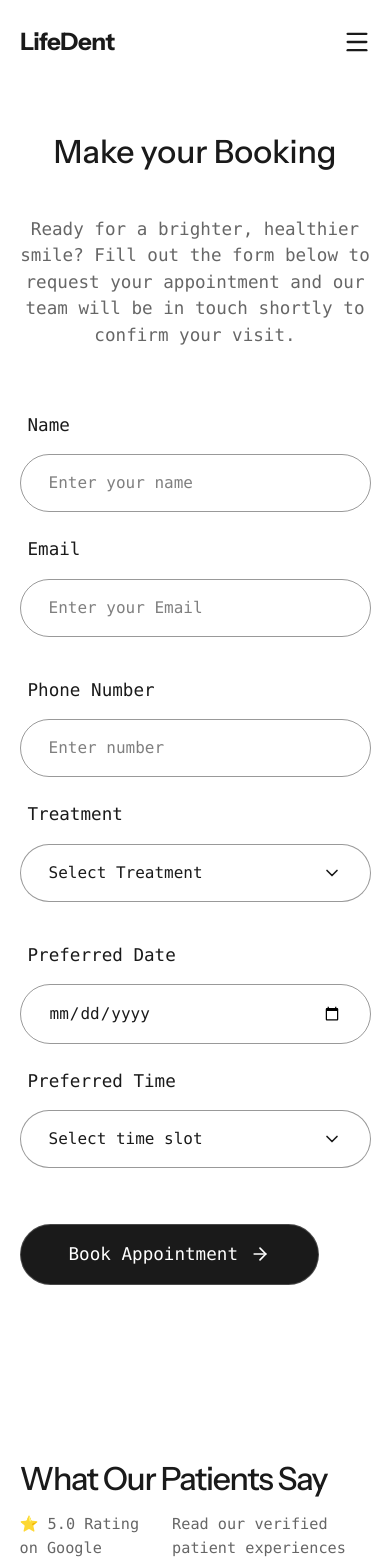
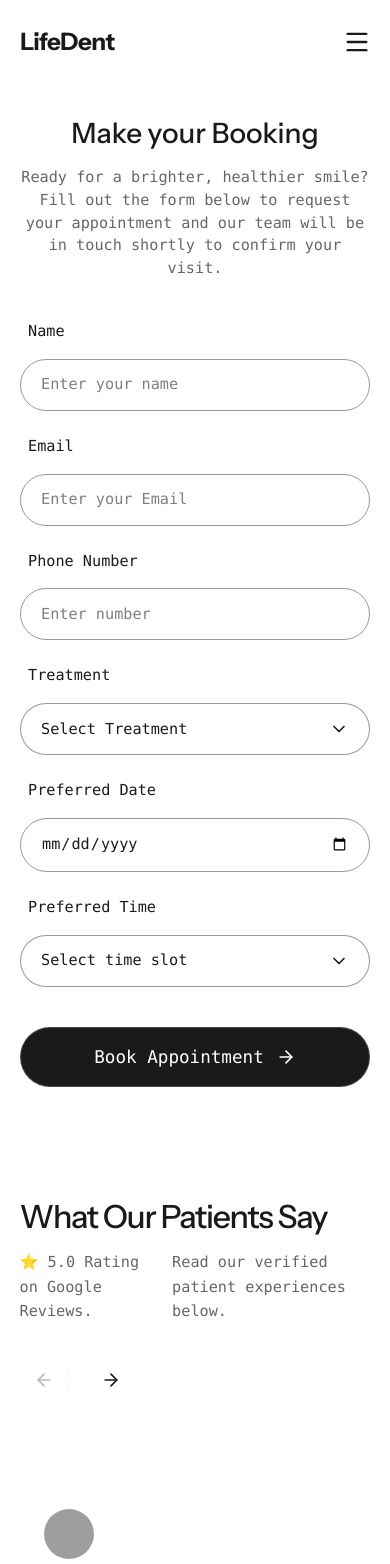
Before and after one commit to darlain71/dentist-site, a React (Vite) app: page /#/booking in a window 390 px wide. Shown: the top 1564 px of the page. Built offline with nearby package versions, Linux system fonts and the light colour scheme; grey boxes are pictures that could not be loaded; a web font is replaced by a local one.

Commit message:
Fix booking page mobile responsiveness

```diff
--- a/src/index.css
+++ b/src/index.css
@@ -3256,7 +3256,7 @@ img {
 
 @media (max-width: 768px) {
   .booking-form-section {
-    padding-top: 8rem;
+    padding: 7rem 1.25rem 4rem;
   }
 
   .form-row-modern {
@@ -3265,7 +3265,59 @@ img {
   }
 
   .booking-form-title {
-    font-size: 2rem;
+    font-size: 1.75rem;
+    margin-bottom: 0.75rem;
+  }
+
+  .booking-form-subtitle {
+    font-size: 0.95rem;
     margin-bottom: 2.5rem;
   }
-}
+
+  .booking-form-modern {
+    gap: 1.5rem;
+  }
+
+  .form-col-modern input,
+  .form-col-modern select,
+  .custom-select-trigger {
+    padding: 0.85rem 1.25rem;
+    font-size: 0.95rem;
+  }
+
+  .form-col-modern label,
+  .custom-select-container label {
+    font-size: 0.95rem;
+  }
+
+  .modern-book-btn {
+    width: 100%;
+    justify-content: center;
+    padding: 1rem 2rem;
+  }
+
+  .form-footer-modern {
+    justify-content: stretch;
+  }
+
+  .custom-select-options {
+    border-radius: 16px;
+  }
+
+  .custom-select-option {
+    padding: 0.75rem 1.25rem;
+    font-size: 0.95rem;
+  }
+
+  .booking-success-card {
+    padding: 2rem 1.5rem !important;
+  }
+
+  .booking-success-card h1 {
+    font-size: 1.75rem !important;
+  }
+
+  .booking-success-card p {
+    font-size: 0.95rem !important;
+  }
+}
```
